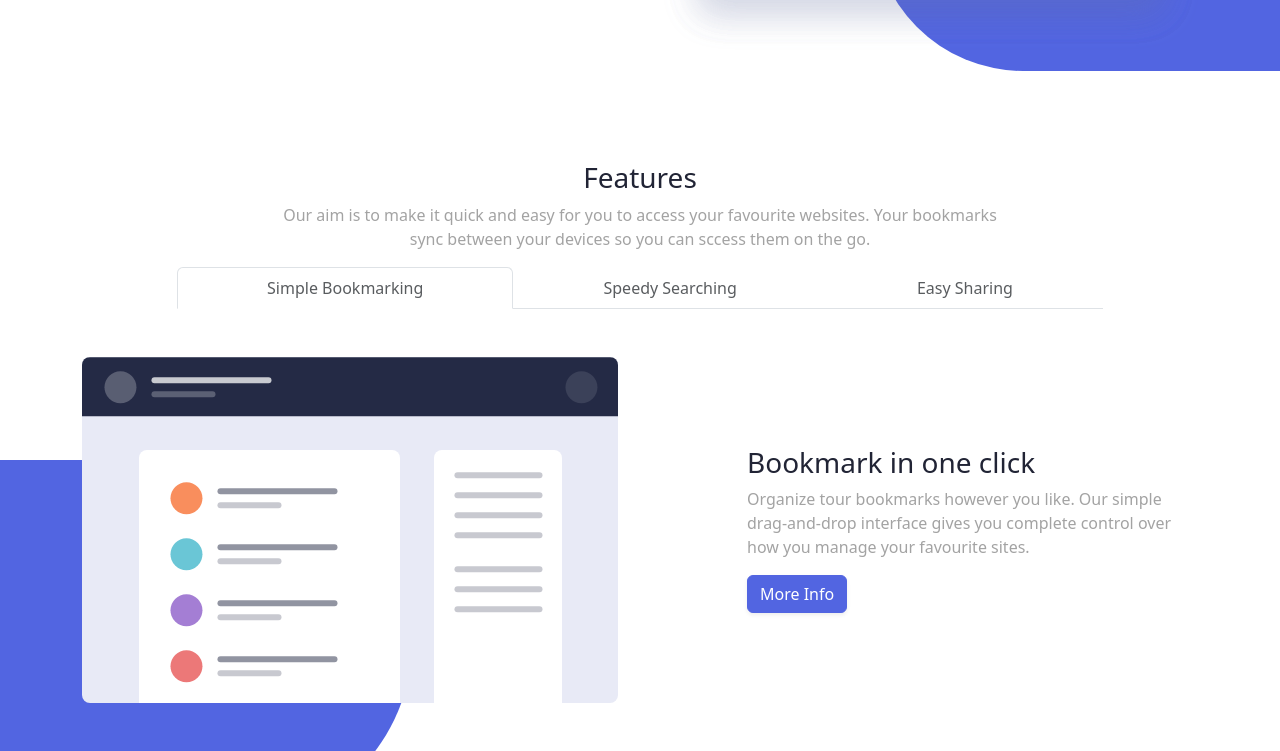
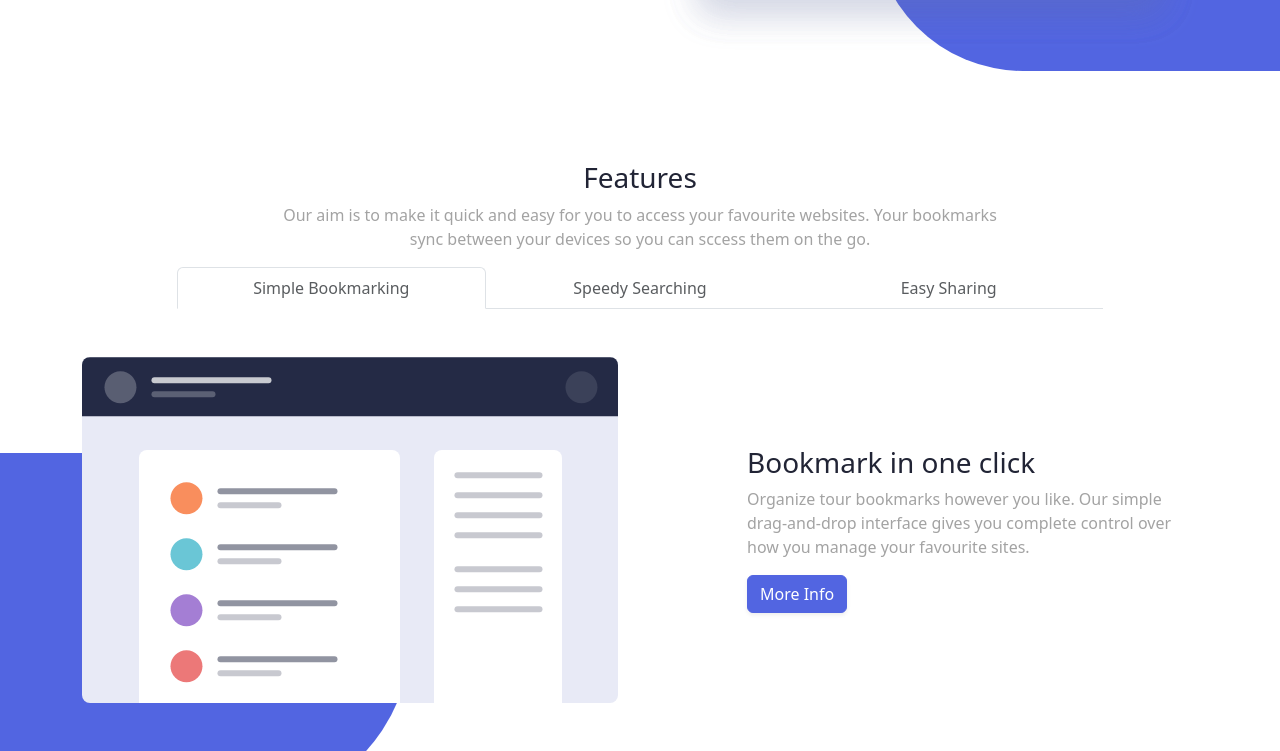
Before and after one commit to oscarrep/1.2.-Bootstrap-SASS, a website: page index.html in a window 1280 px wide. Shown: the part 543-1294 px from the top of the page. Drawn offline with nearby package versions, Linux system fonts and the light colour scheme.

Commit message:
more ex2

```diff
--- a/index.html
+++ b/index.html
@@ -17,7 +17,7 @@
     <nav class="navbar navbar-expand-md navbar-light bg-white">
       <div class="container my-4">
         <a class="navbar-brand" href="#">
-          <img src="./LandingPage/Imagenes/logo-bookmark.svg" class="img-fluid position-relative">
+          <img src="./LandingPage/Imagenes/logo-bookmark.svg" class="img-fluid">
         </a>
         <div class="ml-auto d-flex align-items-center">
           <a class="nav-link active mx-5" href="#">FEATURES</a>
@@ -28,7 +28,7 @@
       </div>
     </nav>
 
-    <div class="container">
+    <div class="container position-relative">
 
       <div class="row flex-grow-1 position-relative gx-5" style="height: 75vh;"> <!--ROW MAIN-->
         <div class="col my-auto">
@@ -44,7 +44,7 @@
           </div>
         </div>
         <div class="col my-auto">
-          <img src="./LandingPage/Imagenes/illustration-hero.svg" class="img-fluid position-relative">
+          <img src="./LandingPage/Imagenes/illustration-hero.svg" class="img-fluid">
           <div class="rounded-pill bg-primary position-absolute z-n1 w-100 h-50 bottom-15 start-70"></div>
         </div>
       </div>
@@ -59,12 +59,12 @@
         </div>
       </div>
 
-      <div class="row justify-content-center position-relative"> <!--ROW TAB-->
+      <div class="rounded-pill bg-primary position-absolute z-n1 w-100 h-30 end-70" style="top: 75%"></div> <!--PILL-->
 
-        <div class="rounded-pill bg-primary position-absolute z-n1 w-100 h-75 top-40 end-70"></div> <!--PILL-->
+      <div class="row justify-content-center"> <!--ROW TAB-->
 
         <div class="col-10">
-          <ul class="nav nav-tabs nav-fill" id="myTab" role="tablist">
+          <ul class="nav nav-tabs nav-justified" id="myTab" role="tablist">
 
             <li class="nav-item" role="presentation"> <!--TAB 1-->
               <button class="nav-link text-muted active" id="bookmarking-tab" data-bs-toggle="tab"
@@ -90,7 +90,7 @@
 
             <div class="row justify-content-center align-items-center py-5">
               <div class="col">
-                <img src="./LandingPage/Imagenes/illustration-features-tab-1.svg" class="img-fluid position-relative">
+                <img src="./LandingPage/Imagenes/illustration-features-tab-1.svg" class="img-fluid">
               </div>
               <div class="col-5 my-4">
                 <h3 class="text-title"> Bookmark in one click </h3>
@@ -110,7 +110,7 @@
 
             <div class="row justify-content-center align-items-center py-5">
               <div class="col">
-                <img src="./LandingPage/Imagenes/illustration-features-tab-2.svg" class="img-fluid position-relative">
+                <img src="./LandingPage/Imagenes/illustration-features-tab-2.svg" class="img-fluid">
               </div>
               <div class="col-5 my-4">
                 <h3 class="text-title"> Intelligent search </h3>
@@ -129,7 +129,7 @@
 
             <div class="row justify-content-center align-items-center py-5">
               <div class="col">
-                <img src="./LandingPage/Imagenes/illustration-features-tab-3.svg" class="img-fluid position-relative">
+                <img src="./LandingPage/Imagenes/illustration-features-tab-3.svg" class="img-fluid">
               </div>
               <div class="col-5 my-4">
                 <h3 class="text-title"> Share your bookmarks </h3>
--- a/styles.scss
+++ b/styles.scss
@@ -15,14 +15,19 @@ $custom-colors: (
 
 $position-values: (
     0: 0,
+    10: 10%,
     15: 15%,
     25: 25%,
+    30: 30%,
     40: 40%,
     50: 50%,
     60: 60%,
     70: 70%,
     75: 75%,
-    100: 100%
+    80: 80%,
+    95: 95%,
+    100: 100%,
+    110: 110%
 );
 
 $custom-sizes: (
@@ -30,11 +35,14 @@ $custom-sizes: (
     15: 15%,
     25: 25%,
     35: 35%,
+    30: 30%,
     40: 40%,
+    45: 45%,
     50: 50%,
     60: 60%,
     75: 75%,
-    100: 100%
+    100: 100%,
+    img-y: 416px
 );
 
 $utilities: (
@@ -48,5 +56,5 @@ $utilities: (
 
 $theme-colors: map-merge($theme-colors, $custom-colors);
 
-@import "./node_modules/bootstrap/scss/bootstrap.scss";
+@import "./node_modules/bootstrap/scss/bootstrap";
 @import "./node_modules/bootstrap/scss/utilities";
```
Also changed, not shown: styles.css, 1 other file.
